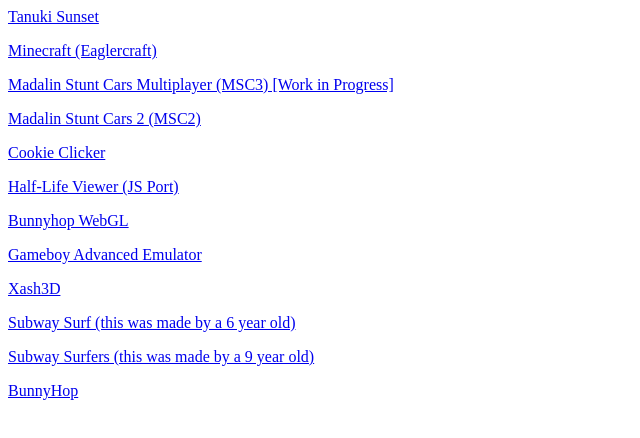
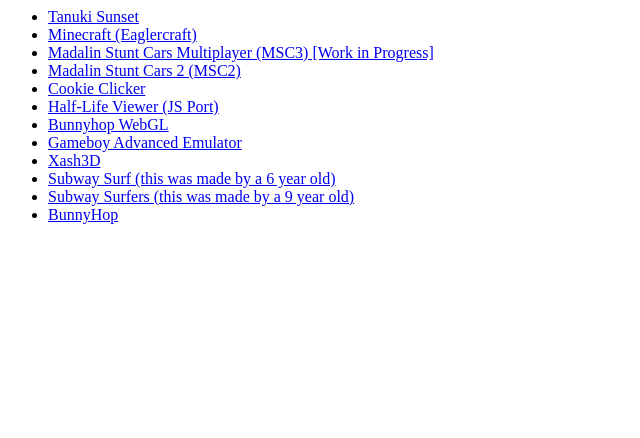
Before and after one commit to unbl0ck3d-games/games, a plain HTML site: page gamelist/index.html in a window 1280 px wide. Shown: the whole page, without its empty margins (0-640 px from the left). Drawn offline with Linux system fonts and the light colour scheme.

Commit message:
Update index.html

```diff
--- a/gamelist/index.html
+++ b/gamelist/index.html
@@ -1,23 +1,25 @@
-<p><a href="https://unbl0ck3d-games.github.io/tanuki-sunset/">Tanuki Sunset</a></p>
+<ul>
+  <li><a href="https://unbl0ck3d-games.github.io/tanuki-sunset/">Tanuki Sunset</a></li>
 
-<p><a href="https://unbl0ck3d-games.github.io/eaglercraft/stable-download/Offline_Download_Version.html">Minecraft (Eaglercraft)</a></p>
+  <li><a href="https://unbl0ck3d-games.github.io/eaglercraft/stable-download/Offline_Download_Version.html">Minecraft (Eaglercraft)</a></li>
 
-<p><a href="https://unbl0ck3d-games.github.io/mcm-files/index.html">Madalin Stunt Cars Multiplayer (MSC3) [Work in Progress]</a></p>
+  <li><a href="https://unbl0ck3d-games.github.io/mcm-files/index.html">Madalin Stunt Cars Multiplayer (MSC3) [Work in Progress]</a></li>
 
-<p><a href="https://unbl0ck3d-games.github.io/msc2-files/">Madalin Stunt Cars 2 (MSC2)</a></p>
+  <li><a href="https://unbl0ck3d-games.github.io/msc2-files/">Madalin Stunt Cars 2 (MSC2)</a></li>
 
-<p><a href="https://unbl0ck3d-games.github.io/Cookie-Clicker-Source-Code/">Cookie Clicker</a></p>
+  <li><a href="https://unbl0ck3d-games.github.io/Cookie-Clicker-Source-Code/">Cookie Clicker</a></li>
 
-<p><a href="https://unbl0ck3d-games.github.io/hlviewer.js/">Half-Life Viewer (JS Port)</a></p>
+  <li><a href="https://unbl0ck3d-games.github.io/hlviewer.js/">Half-Life Viewer (JS Port)</a></li>
 
-<p><a href="https://unbl0ck3d-games.github.io/bunnyhop-webgl/">Bunnyhop WebGL</a></p>
+  <li><a href="https://unbl0ck3d-games.github.io/bunnyhop-webgl/">Bunnyhop WebGL</a></li>
 
-<p><a href="https://unbl0ck3d-games.github.io/gba/">Gameboy Advanced Emulator</a></p>
+  <li><a href="https://unbl0ck3d-games.github.io/gba/">Gameboy Advanced Emulator</a></li>
 
-<p><a href="https://unbl0ck3d-games.github.io/Xash3D-Emscripten/">Xash3D</a></p>
+  <li><a href="https://unbl0ck3d-games.github.io/Xash3D-Emscripten/">Xash3D</a></li>
 
-<p><a href="https://unbl0ck3d-games.github.io/Subway-Surf/">Subway Surf (this was made by a 6 year old)</a></p>
+  <li><a href="https://unbl0ck3d-games.github.io/Subway-Surf/">Subway Surf (this was made by a 6 year old)</a></li>
 
-<p><a href="https://unbl0ck3d-games.github.io/Subway-Surfers/game.html">Subway Surfers (this was made by a 9 year old)</a></p>
+  <li><a href="https://unbl0ck3d-games.github.io/Subway-Surfers/game.html">Subway Surfers (this was made by a 9 year old)</a></li>
 
-<p><a href="https://unbl0ck3d-games.github.io/BunnyHop/">BunnyHop</a></p>
+  <li><a href="https://unbl0ck3d-games.github.io/BunnyHop/">BunnyHop</a></li>
+</ul>
```
